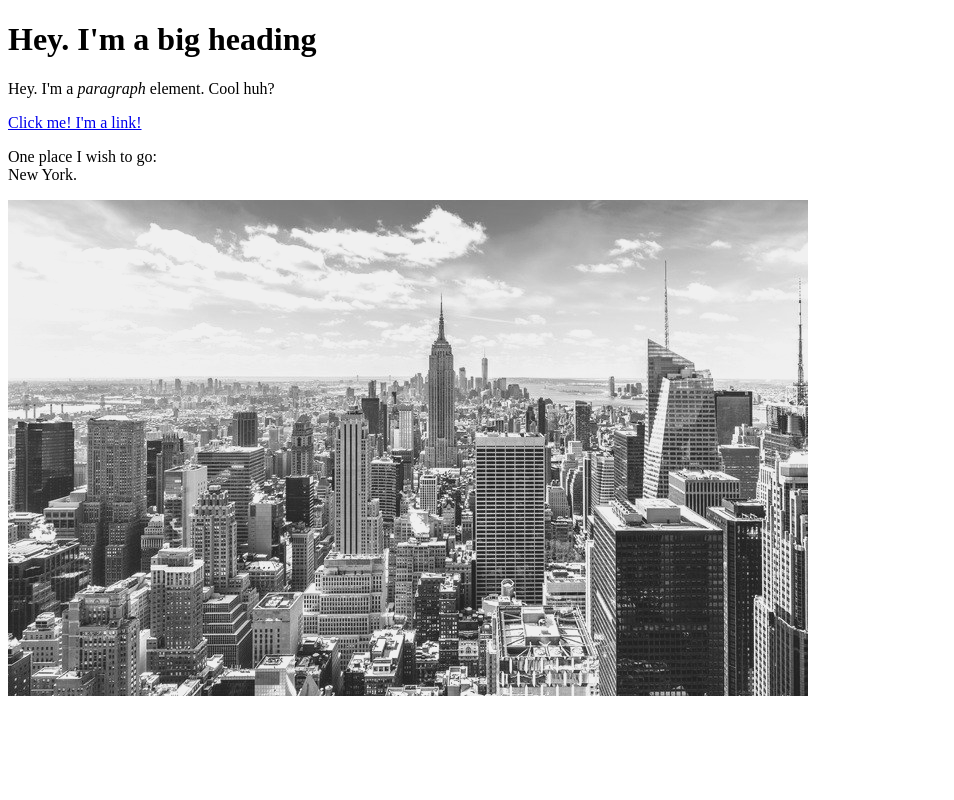
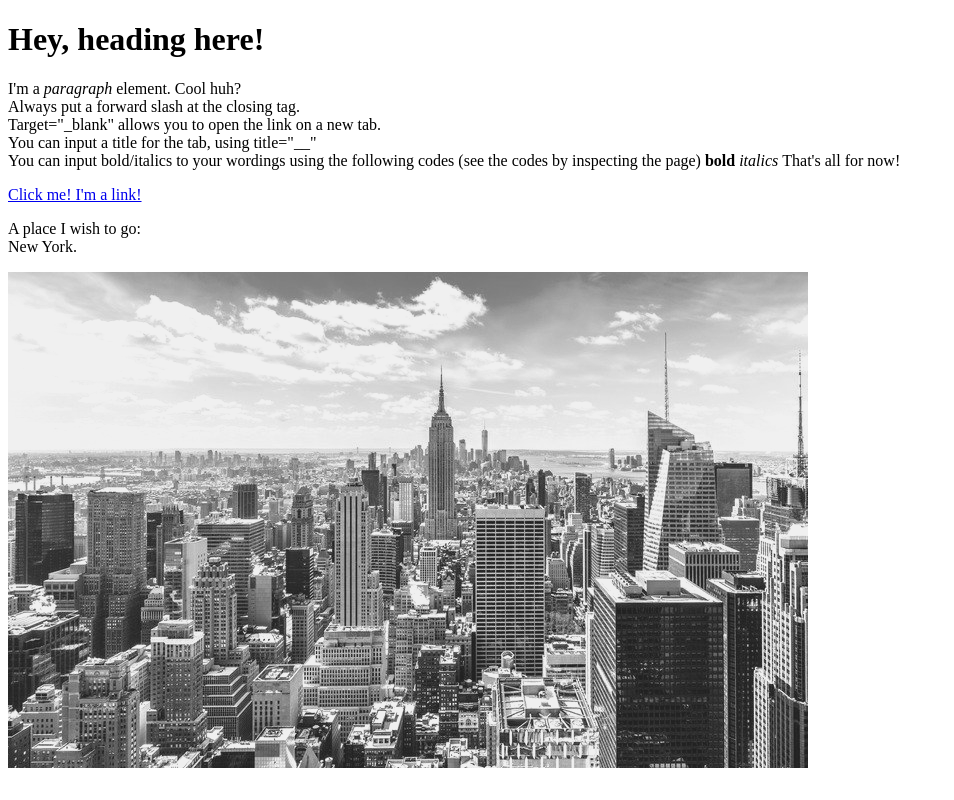
Before and after one commit to sunnydandelions/cartoon-hero, a plain HTML site: page test.html in a window 1280 px wide. Shown: the whole page, without its empty margins (0-954 px from the left). Drawn offline with Linux system fonts and the light colour scheme.

Commit message:
Input the lessons learnt from HTML so far.

```diff
--- a/test.html
+++ b/test.html
@@ -1,13 +1,18 @@
 <!DOCTYPE html>
 <html>
 <head>
-	<title>Test page</title>
+	<title>Test Page</title>
 </head>
 <body>
-	<h1>Hey. I'm a big heading </h1>
-	<p> Hey. I'm a <i>paragraph</i> element. Cool huh?</p>
+	<h1>Hey, heading here! </h1>
+	<p> I'm a <i>paragraph</i> element. Cool huh? <br>
+	Always put a forward slash at the closing tag. <br>
+	Target="_blank" allows you to open the link on a new tab. <br>
+	You can input a title for the tab, using title="__" <br>
+	You can input bold/italics to your wordings using the following codes (see the codes by inspecting the page) <b>bold</b> <i>italics </i>
+	That's all for now! </p>
 	<a href= "https://google.com" target="_blank"title="Let's go to google!">Click me! I'm a link!</a>
-	<p>One place I wish to go:<br>
+	<p>A place I wish to go:<br>
 	New York.</p>
 	<img src="img/new york.png">
 </body>
```
